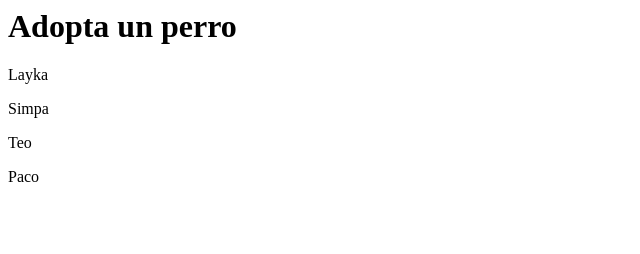
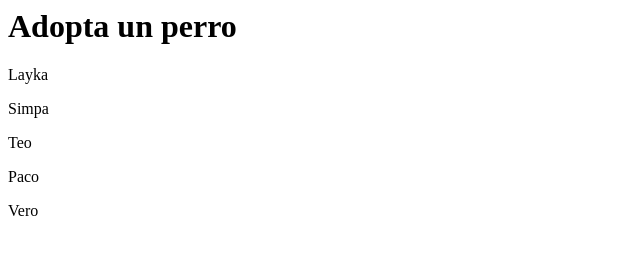
Before and after one commit to rpalaolozano/AdoptaUnPerro, a plain HTML site: page index.html in a window 1280 px wide. Shown: the full height of the page, 0-640 px from the left. Drawn offline with Linux system fonts and the light colour scheme.

Commit message:
Añado Vero

```diff
--- a/index.html
+++ b/index.html
@@ -3,3 +3,4 @@
 <p>Simpa</p>
 <p>Teo</p>
 <p>Paco</p>
+<p>Vero</p>
```
